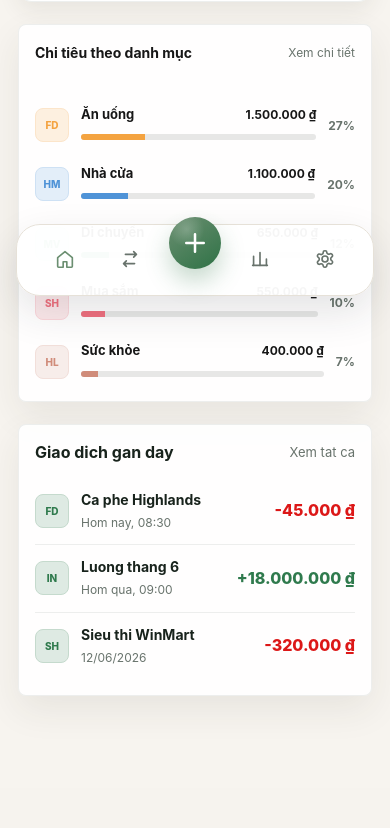
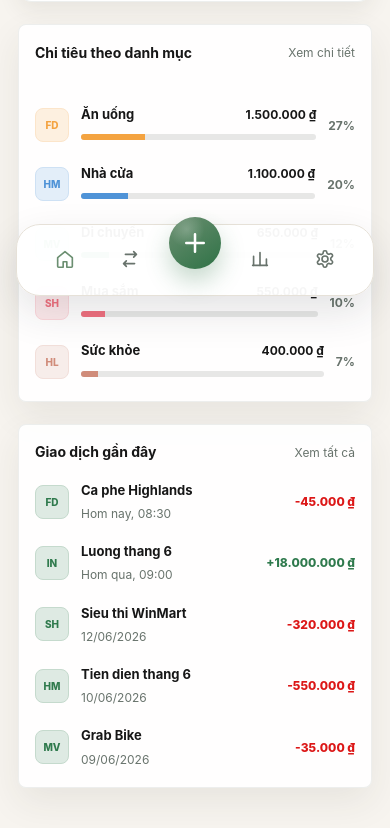
Before and after one commit to Harold-Luong/personal-hub, a React (Vite) app: page / in a window 390 px wide. Shown: the part 536-1364 px from the top of the page. Before the commit the page ends 1324 px from the top, so only its background shows below. Built offline with nearby package versions, Linux system fonts and the light colour scheme.

Commit message:
RecentTransactions UI

```diff
--- a/src/modules/expenses/components/dashboard/RecentTransactionsCard.jsx
+++ b/src/modules/expenses/components/dashboard/RecentTransactionsCard.jsx
@@ -1,11 +1,19 @@
 import SectionCard from '../shared/SectionCard'
 import TransactionList from '../transaction/TransactionList'
 
-export default function RecentTransactionsCard({ limit, transactions = [] }) {
+export default function RecentTransactionsCard({
+  limit,
+  transactions = [],
+  variant = 'desktop',
+}) {
   const visibleTransactions = limit ? transactions.slice(0, limit) : transactions
 
   return (
-    <SectionCard actionLabel="Xem tat ca" className="recent-transactions-card" title="Giao dich gan day">
+    <SectionCard
+      actionLabel="Xem tất cả"
+      className={`recent-transactions-card recent-transactions-card--${variant}`}
+      title="Giao dịch gần đây"
+    >
       <TransactionList transactions={visibleTransactions} />
     </SectionCard>
   )
--- a/src/modules/expenses/components/mobile/MobileDashboardView.jsx
+++ b/src/modules/expenses/components/mobile/MobileDashboardView.jsx
@@ -68,7 +68,11 @@ export default function MobileDashboardView({
                 categories={categories.slice(0, 5)}
                 variant="mobile"
             />
-            <RecentTransactionsCard limit={3} transactions={transactions} />
+            <RecentTransactionsCard
+                limit={5}
+                transactions={transactions}
+                variant="mobile"
+            />
             <ExpenseBottomNav items={navItems} />
         </div>
     );
--- a/src/modules/expenses/styles/expenses/_responsive.scss
+++ b/src/modules/expenses/styles/expenses/_responsive.scss
@@ -31,12 +31,18 @@
     grid-template-columns: auto minmax(0, 1fr) auto;
   }
 
-  .category-spending-card--mobile .section-card__header h2 {
+  :is(
+    .category-spending-card--mobile,
+    .recent-transactions-card--mobile
+  ) .section-card__header h2 {
     color: var(--expense-heading);
     font-size: 14px;
   }
 
-  .category-spending-card--mobile .section-card__header button {
+  :is(
+    .category-spending-card--mobile,
+    .recent-transactions-card--mobile
+  ) .section-card__header button {
     font-size: 12px;
   }
 
@@ -49,17 +55,18 @@
     font-size: 12px;
   }
 
-  .recent-transactions-card .transaction-list {
-    gap: 0;
+  .recent-transactions-card--mobile .transaction-list {
+    gap: 14px;
   }
 
-  .recent-transactions-card .transaction-item {
-    border-bottom: 1px solid rgba(31, 53, 38, 0.08);
-    padding: 10px 0;
+  .recent-transactions-card--mobile .transaction-item strong {
+    color: var(--expense-heading);
+    font-size: 13px;
   }
 
-  .recent-transactions-card .transaction-item:last-child {
-    border-bottom: 0;
+  .recent-transactions-card--mobile .transaction-item p,
+  .recent-transactions-card--mobile .transaction-item > .amount-text {
+    font-size: 12px;
   }
 }
 
```
